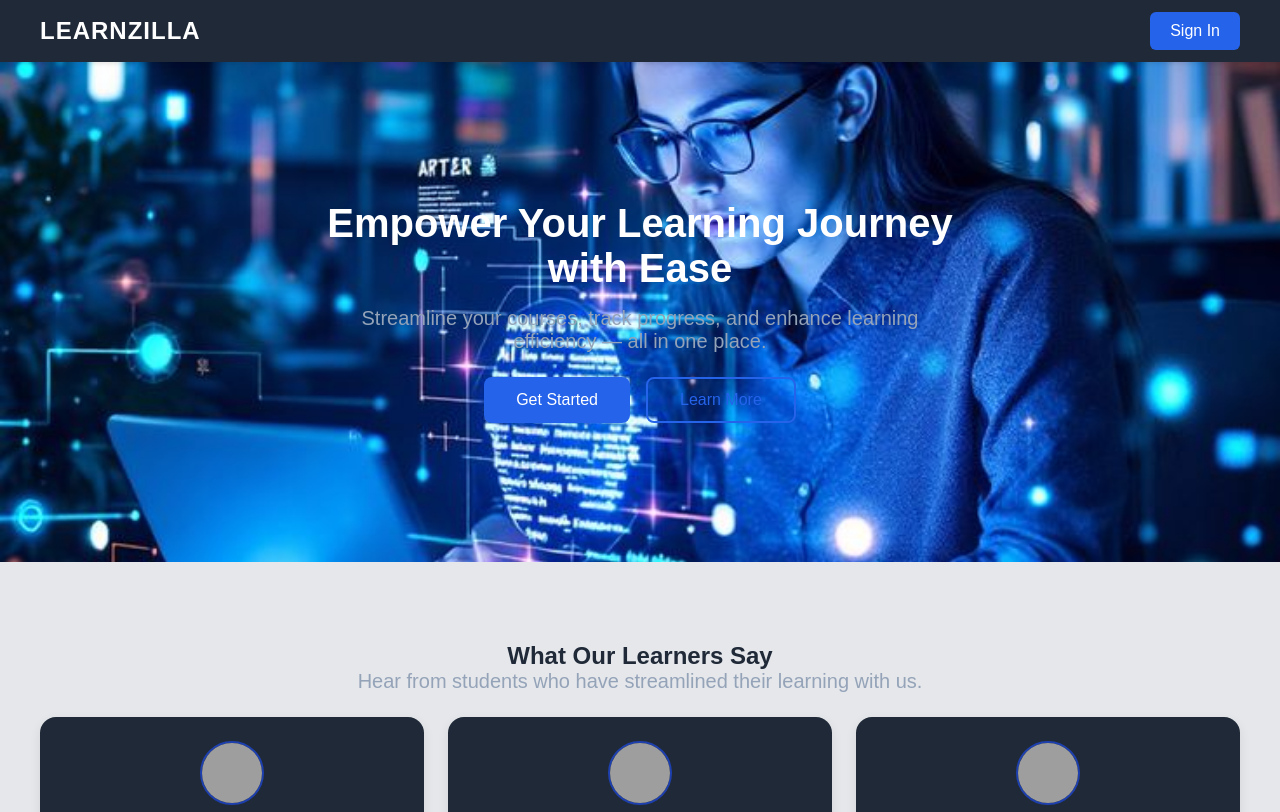
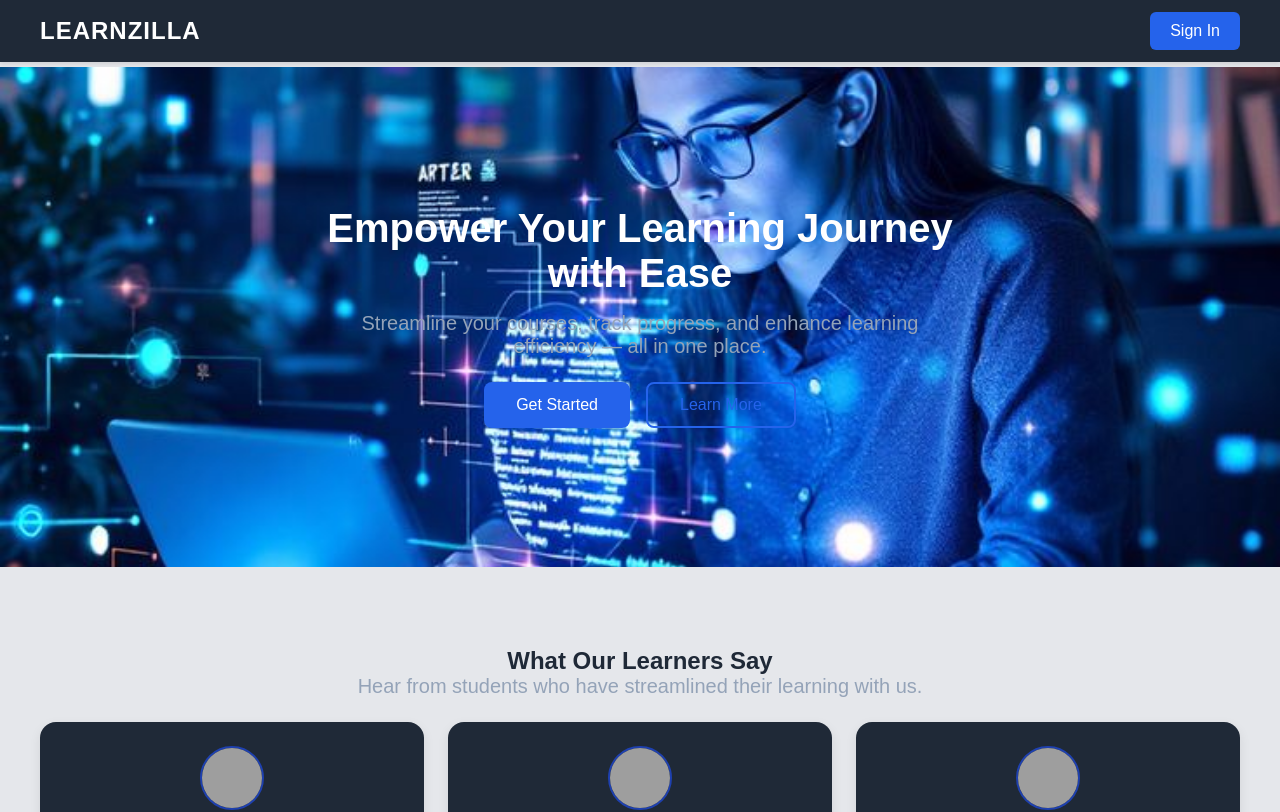
Before and after one commit to serene987/Learnzilla, a React (Vite) app in the folder frontend/: page / in a window 1280 px wide. Shown: the top 812 px of the page. Built offline with nearby package versions, Linux system fonts and the light colour scheme; grey boxes are pictures that could not be loaded.

Commit message:
changing up hero section: version 1.3 (hero slides done)

```diff
--- a/frontend/src/components/styling/Hero.module.css
+++ b/frontend/src/components/styling/Hero.module.css
@@ -1,6 +1,7 @@
 /* Hero container */
 .hero {
   position: relative;
+  margin-top: 5px; /*makes the slider come after the navbar*/
   width: 100%;
   height: 500px; /* Adjust height as needed */
   overflow: hidden; /* Hide overflow to prevent image flickering */
@@ -9,10 +10,13 @@
 /* Background image with framer-motion animation */
 .heroBackground {
   position: absolute;
+  top: 0;
+  left: 0;
   width: 100%;
   height: 100%;
   background-size: cover; /* Ensure background image covers the entire area */
   background-position: center;
+  z-index: -1;
 }
 
 /* Hero content (headings and buttons) */
```
